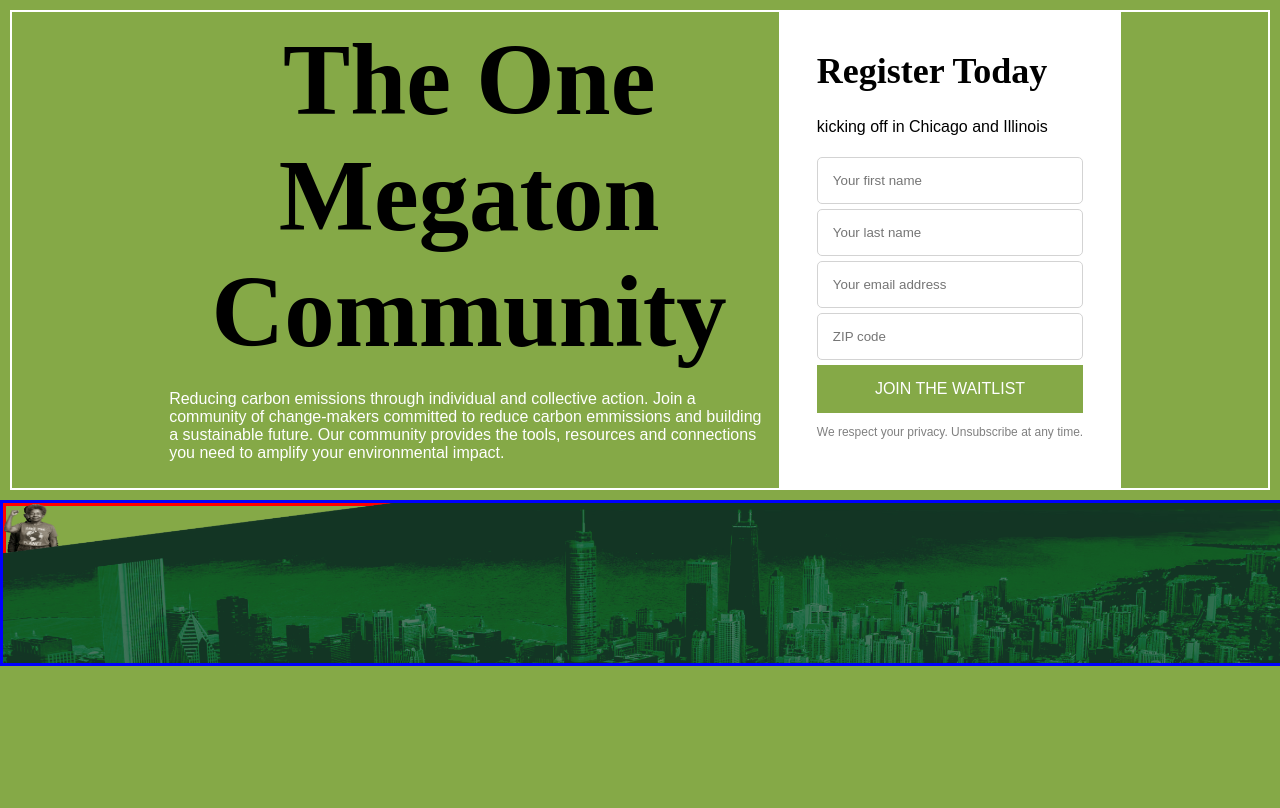
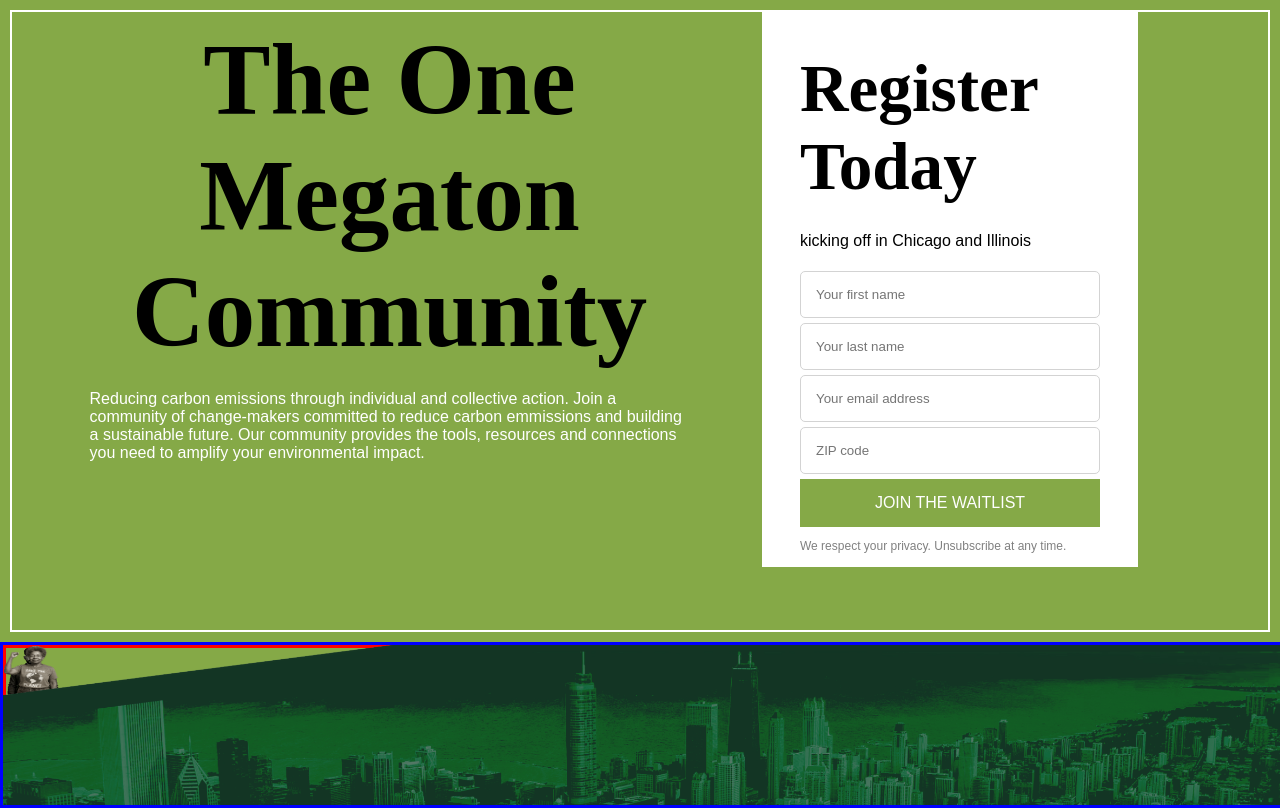
Before and after one commit to GathangaElijah/one-megaton-community, a React (Vite) app in the folder one-megaton-community/: page / in a window 1280 px wide. Built offline with nearby package versions, Linux system fonts and the light colour scheme.

Commit message:
refactor: style the form

```diff
--- a/one-megaton-community/src/RegistrationForm.css
+++ b/one-megaton-community/src/RegistrationForm.css
@@ -5,14 +5,17 @@ form {
     flex-direction: column;
     justify-content: space-around;
     padding: 3%;
+    margin: 5%;
+    margin-top: 0%;
     max-width: 300px;
     max-height: 60vh;
 
 }
 form .form-heading {
-    font-size: 36px;
+    font-size: calc(1em + 4vw);
     font-weight: bold;
     margin-bottom: 10px;
+    flex:auto;
     font-family: 'Times New Roman', Times, serif;
 }
 form input {
@@ -20,7 +23,7 @@ form input {
     margin-top: 5px;
     padding:15px;
     border-radius: 5px;
-    flex: 1;
+    flex: 1 auto;
 }
 form .form-elements {
     display: flex;
@@ -35,8 +38,10 @@ form button {
     cursor: pointer;
     font-size: 16px;
     width:100%;
+    flex:1 auto;
 }
 form .note-better {
     font-size: 12px;
     color: grey;
+    flex: 1 auto;
 }
```
